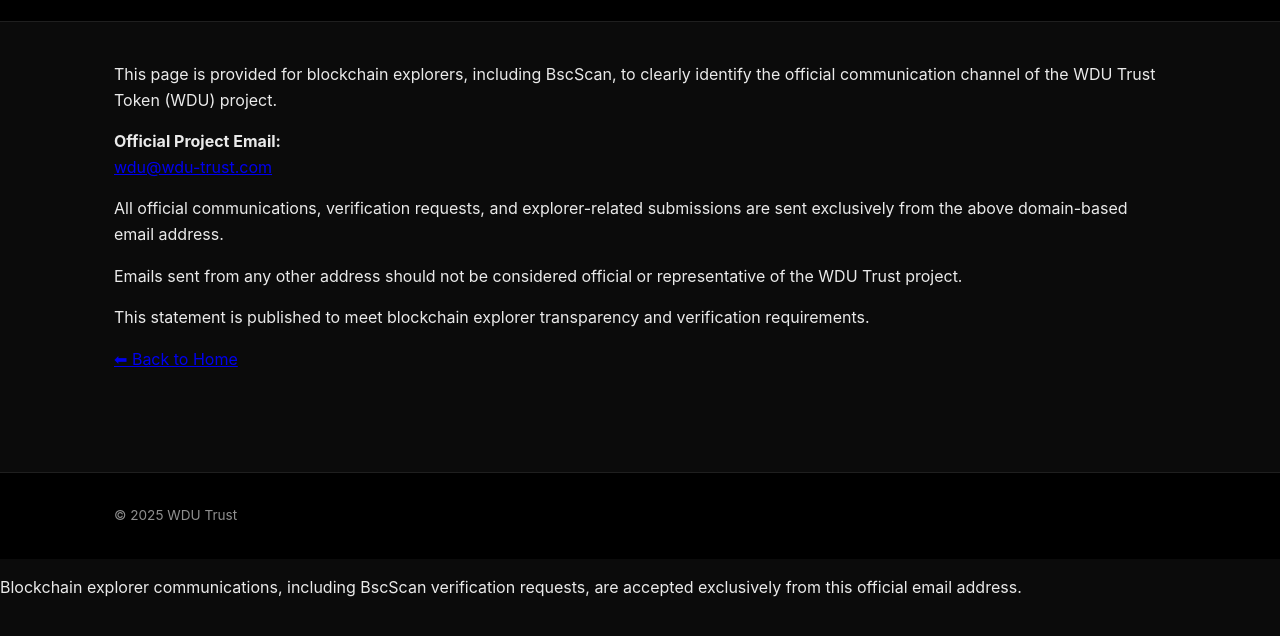
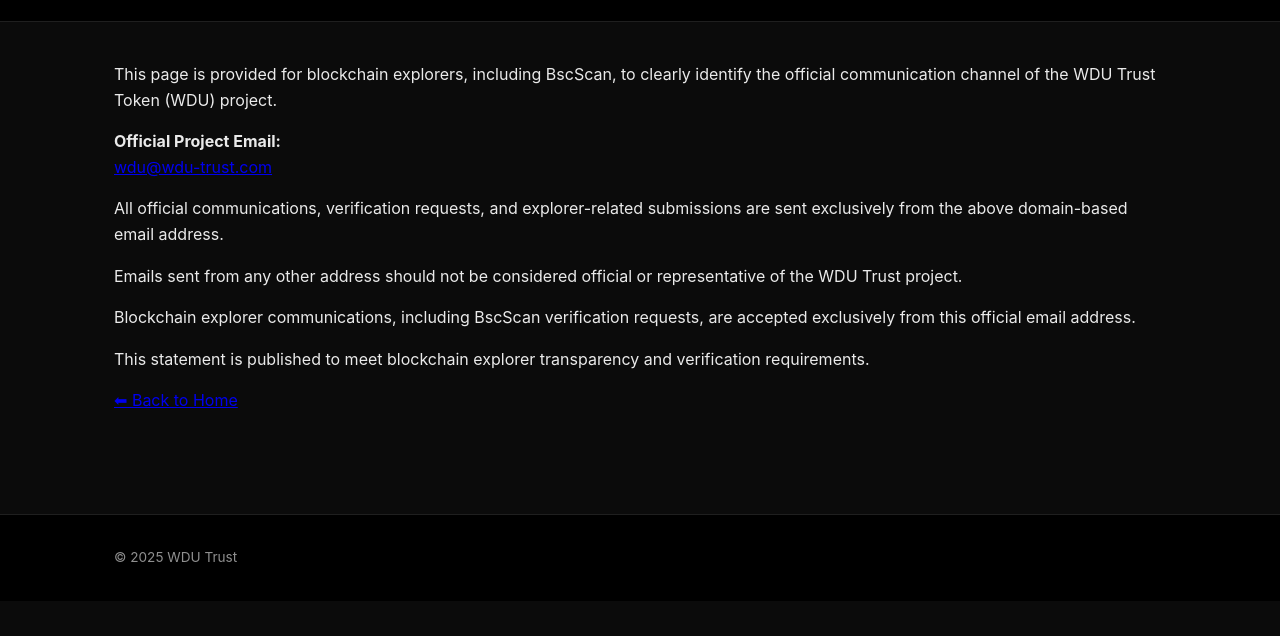
Before and after one commit to wdutrust/wdu, a plain HTML site: page official-email-statement.html in a window 1280 px wide. Shown: the part 68-704 px from the top of the page. Drawn offline with Linux system fonts and the light colour scheme.

Commit message:
Update official-email-statement.html
update

```diff
--- a/official-email-statement.html
+++ b/official-email-statement.html
@@ -16,6 +16,7 @@
 
 <main class="wrap">
 
+<section>
   <p>
     This page is provided for blockchain explorers, including BscScan,
     to clearly identify the official communication channel of the
@@ -38,9 +39,15 @@
   </p>
 
   <p>
+    Blockchain explorer communications, including BscScan verification requests,
+    are accepted exclusively from this official email address.
+  </p>
+
+  <p>
     This statement is published to meet blockchain explorer transparency
     and verification requirements.
   </p>
+</section>
 
 <p><a href="index.html">⬅ Back to Home</a></p>
 
@@ -54,8 +61,3 @@
 
 </body>
 </html>
-<!-- BscScan Communication Clarification (Added) -->
-<p>
-Blockchain explorer communications, including BscScan verification requests,
-are accepted exclusively from this official email address.
-</p>
```
Lines whose indentation alone changed are shown as unchanged.
